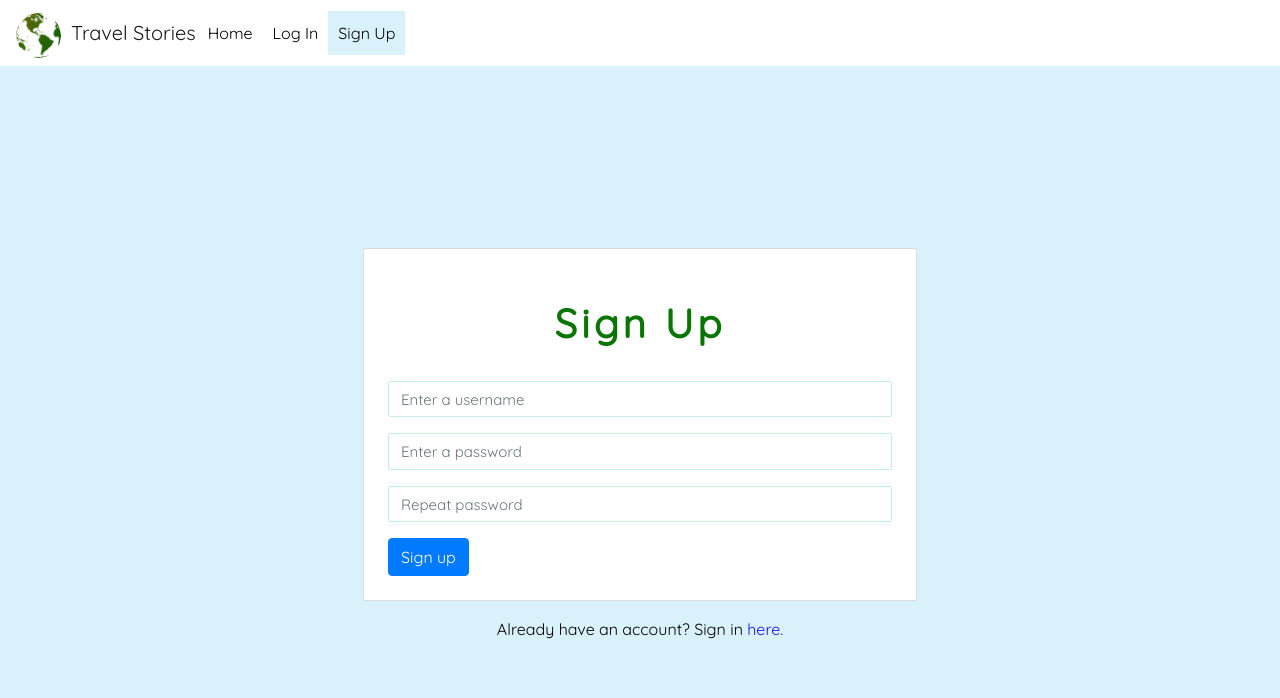
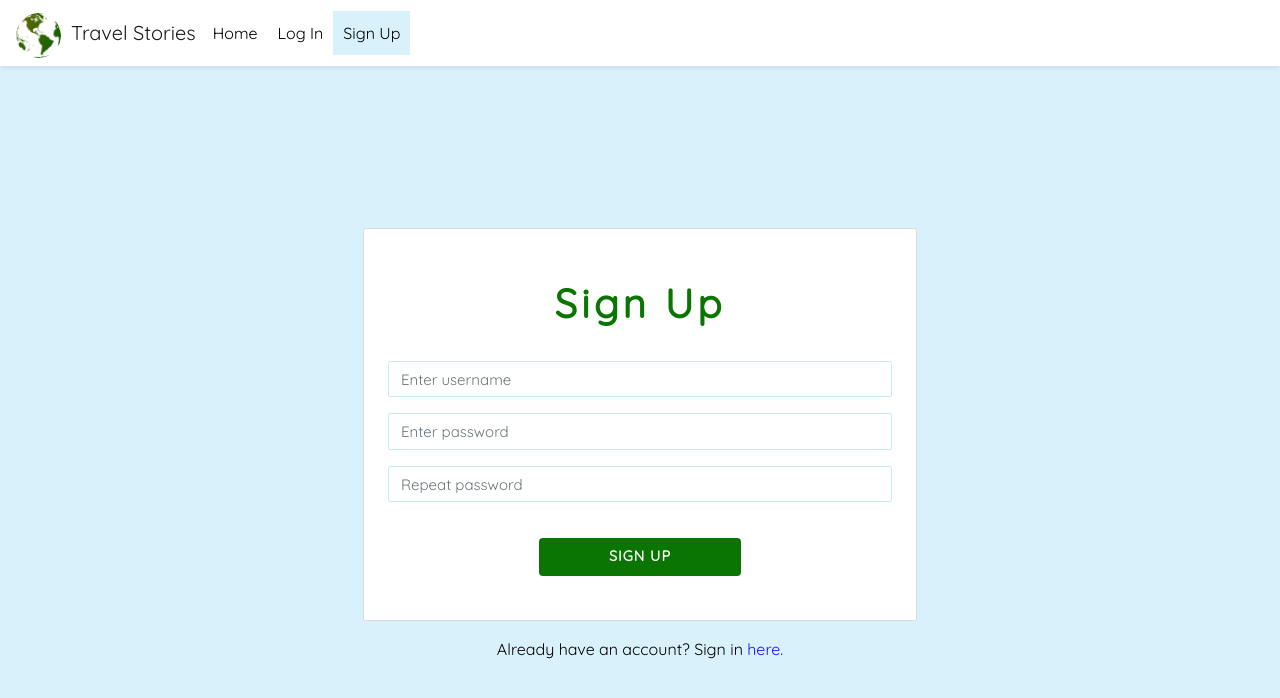
Before and after one commit to sarasm93/travel-stories-api, a React (Create React App) app in the folder frontend/: page /signup in a window 1280 px wide. Shown: the top 698 px of the page. Built offline with nearby package versions, Linux system fonts and the light colour scheme.

Commit message:
Finish styling of signup form

```diff
--- a/frontend/src/App.module.css
+++ b/frontend/src/App.module.css
@@ -46,15 +46,6 @@ i:hover {
     color: #c5ecef;
 }
 
-input[type="file"] {
-    display: none;
-  }
-
-figure {
-    text-align: center;
-    display: inline-block;
-  }
-
   /* scrollbar */
   *::-webkit-scrollbar {
     width: 5px;
--- a/frontend/src/components/NavBar.js
+++ b/frontend/src/components/NavBar.js
@@ -2,7 +2,7 @@ import React from 'react';
 import Navbar from 'react-bootstrap/Navbar';
 import Nav from 'react-bootstrap/Nav';
 import Container from 'react-bootstrap/Container';
-import styles from "../styles/NavBar.module.css";
+import navStyles from "../styles/NavBar.module.css";
 import logo from "../assets/logo.png";
 import Image from 'react-bootstrap/Image';
 import { NavLink } from "react-router-dom";
@@ -11,8 +11,8 @@ import { NavLink } from "react-router-dom";
 const NavBar = () => {
   return (
     <Container>
-        <Navbar className={styles.NavBar} expand="md" fixed="top">
-            <NavLink className={styles.NavLogo} to="/">
+        <Navbar className={`${navStyles.NavBar} shadow-sm`} expand="md" fixed="top">
+            <NavLink className={navStyles.NavLogo} to="/">
                 <Image roundedCircle src={logo} alt="logo" height="45" /><Navbar.Brand>  Travel Stories</Navbar.Brand>
             </NavLink>
             <Navbar.Toggle aria-controls="basic-navbar-nav" />
@@ -21,18 +21,18 @@ const NavBar = () => {
                     <NavLink
                         exact
                         to="/"
-                        className={styles.NavLink}
-                        activeClassName={styles.Active}
+                        className={navStyles.NavLink}
+                        activeClassName={navStyles.Active}
                     >Home</NavLink>
                     <NavLink
                         to="/login"
-                        className={styles.NavLink}
-                        activeClassName={styles.Active}
+                        className={navStyles.NavLink}
+                        activeClassName={navStyles.Active}
                     >Log In</NavLink>
                     <NavLink
                         to="/signup"
-                        className={styles.NavLink}
-                        activeClassName={styles.Active}
+                        className={navStyles.NavLink}
+                        activeClassName={navStyles.Active}
                     >Sign Up</NavLink>
                 </Nav>
             </Navbar.Collapse>
--- a/frontend/src/pages/auth/SignUpForm.js
+++ b/frontend/src/pages/auth/SignUpForm.js
@@ -1,13 +1,17 @@
-import React from "react";
+import React, { useState } from "react";
 import { Link } from "react-router-dom";
 
 import styles from "../../styles/SignUpInForm.module.css";
 import btnStyles from "../../styles/Button.module.css";
 import appStyles from "../../App.module.css";
 
-import { Form, Button, Image, Col, Row, Container } from "react-bootstrap";
+import { Form, Button, Image, Col, Row, Container, Alert } from "react-bootstrap";
+
 
 const SignUpForm = () => {
+
+    const [errors, setErrors] = useState({});
+
     return (
         <Row className={styles.Row}>
             <Col className="m-auto py-2 p-md-2" md={6}>
@@ -19,19 +23,29 @@ const SignUpForm = () => {
                             <Form.Control
                                 className={styles.Input}
                                 type="text"
-                                placeholder="Enter a username"
+                                placeholder="Enter username"
                                 name="username"
                             />
                         </Form.Group>
+                        {errors.username?.map((message, idx) => (
+                        <Alert variant="warning" key={idx}>
+                            {message}
+                        </Alert>
+                        ))}
                         <Form.Group controlId="password1">
                             <Form.Label className="d-none">Password:</Form.Label>
                             <Form.Control
                                 className={styles.Input}
                                 type="password"
-                                placeholder="Enter a password"
+                                placeholder="Enter password"
                                 name="password1"
                             />
                         </Form.Group>
+                        {errors.password1?.map((message, idx) => (
+                        <Alert variant="warning" key={idx}>
+                            {message}
+                        </Alert>
+                        ))}
                         <Form.Group controlId="password2">
                             <Form.Label className="d-none">Confirm the password:</Form.Label>
                             <Form.Control
@@ -41,12 +55,24 @@ const SignUpForm = () => {
                                 name="password2"
                             />
                         </Form.Group>
+                        {errors.password2?.map((message, idx) => (
+                        <Alert variant="warning" key={idx}>
+                            {message}
+                        </Alert>
+                        ))}
+                        <div className="text-center">
                             <Button
                                 className={`${btnStyles.Button} ${btnStyles.Wide} ${btnStyles.Bright}`}
                                 type="submit"
                             >
                                 Sign up
                             </Button>
+                            {errors.non_field_errors?.map((message, idx) => (
+                            <Alert key={idx} variant="warning" className="mt-3">
+                                {message}
+                            </Alert>
+                            ))}
+                        </div>
                     </Form>
                 </Container>
                 <Container className='mt-3'>
--- a/frontend/src/styles/Button.module.css
+++ b/frontend/src/styles/Button.module.css
@@ -0,0 +1,43 @@
+.Button {
+    font-size: 0.9rem;
+    align-self: center;
+    border-color: transparent;
+    min-width: 75px;
+    letter-spacing: 1px;
+    text-transform: uppercase;
+    font-weight: bold;
+  }
+
+.Button:hover {
+    opacity: 0.8;
+    border-color: transparent;
+    cursor: pointer;
+}
+
+  .Button:hover:active {
+    background-color: #0a7503 !important;
+  }
+
+  .Button:active {
+    background-color: #0a7503 !important;
+  }
+
+  .Button:focus {
+    background-color: #0a7503;
+  }
+
+.Wide {
+    padding: 7px 27px;
+    width: 40%;
+    margin: 20px;
+}
+
+.Bright:hover {
+    background-color: #c5ecef;
+    color: #0a7503;
+}
+
+.Bright {
+    background-color: #0a7503;
+    color: #ffffff;
+}
--- a/frontend/src/styles/NavBar.module.css
+++ b/frontend/src/styles/NavBar.module.css
@@ -7,7 +7,7 @@
 }
 
 .NavLogo span {
-    margin: 5px 0 0 10px;
+    margin: 5px 5px 0 10px;
 }
 
 .NavLogo:hover {
```
Also changed, not shown: frontend/src/styles/SignUpInForm.module.css (line endings or trailing spaces). Lines whose indentation alone changed are shown as unchanged.
